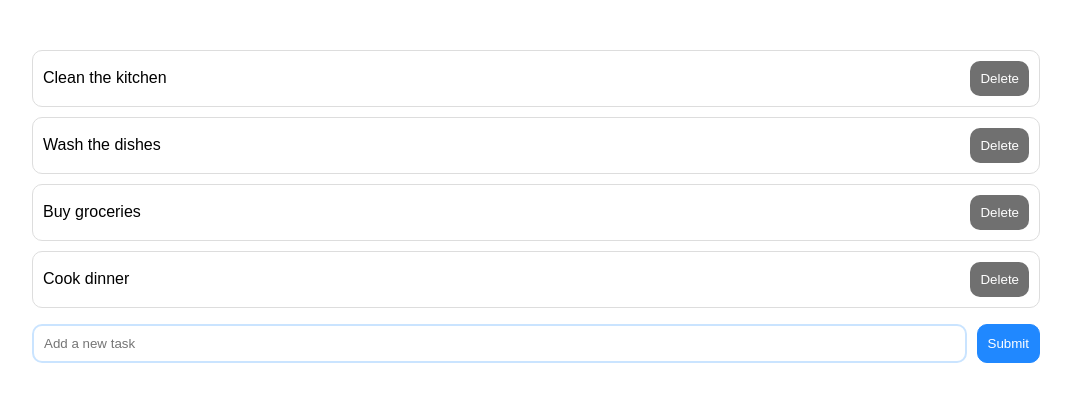
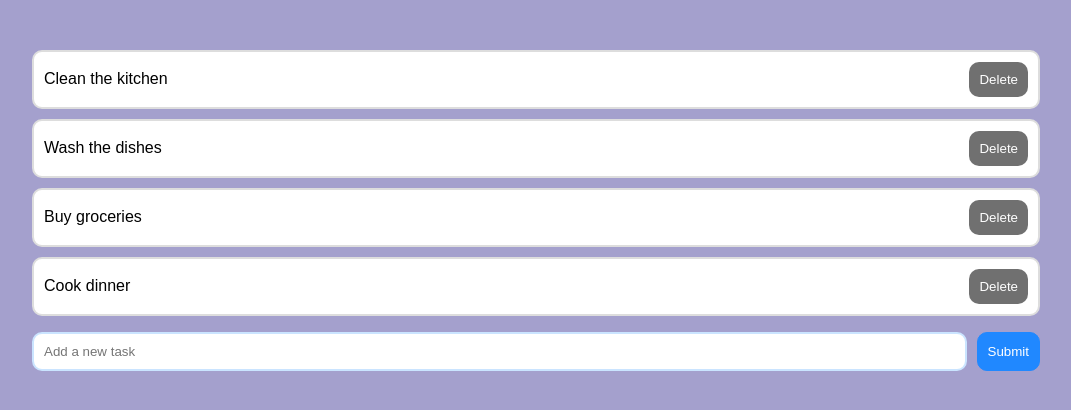
Before and after one commit to rerj/to-do-list-project, a React (Vite) app: page / in a window 1280 px wide. Shown: the top 410 px of the page, without its empty margins (104-1175 px from the left). Built offline with nearby package versions, Linux system fonts and the light colour scheme.

Commit message:
Added background for the webpage. Added simple button transitions.

```diff
--- a/src/App.css
+++ b/src/App.css
@@ -5,6 +5,7 @@ body {
     padding-bottom: 2%;
     justify-content: center;
     font-family: sans-serif;
+    background-color: #a4a0cd;
 }
 
 
@@ -15,9 +16,10 @@ body {
 }
 
 .task-item {
+    background-color: white;
     margin-bottom: 10px;
     padding: 10px;
-    border: 1px solid #ddd;
+    border: 2px solid #ddd;
     border-radius: 10px;
     display: flex;
     justify-content: space-between;
@@ -45,6 +47,7 @@ body {
     border: 1px solid #2088ff;
     border-radius: 10px;
     cursor: pointer;
+    transition: background-color 0.3s ease, border 0.3s ease;
 }
 
 .task-submit:hover {
@@ -59,6 +62,7 @@ body {
     border: none;
     border-radius: 10px;
     cursor: pointer;
+    transition: background-color 0.3s ease;
 }
 
 .task-delete:hover {
```
